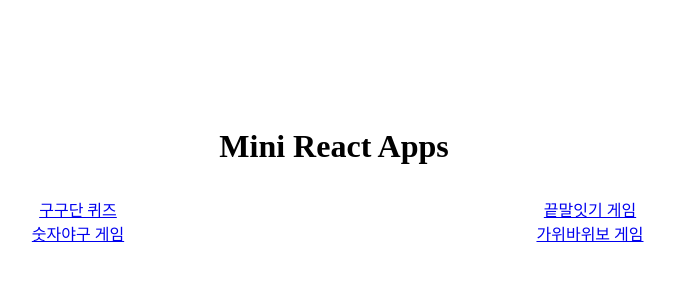
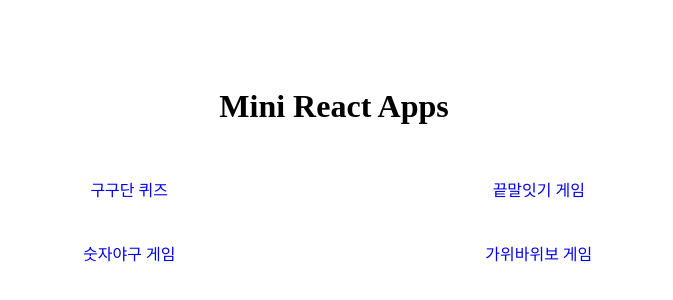
Before and after one commit to jjanmo/react-games, a React (Create React App) app: page / in a window 1280 px wide. Shown: the part 94-394 px from the top of the page, without its empty margins (306-979 px from the left). Built offline with nearby package versions, Linux system fonts and the light colour scheme; the HTML template or start-up script is replaced by a standard one.

Commit message:
Update home style

```diff
--- a/src/routes/Home.js
+++ b/src/routes/Home.js
@@ -7,7 +7,6 @@
         return (
             <div className={styles.container}>
                 <h1 className={styles.title}>Mini React Apps</h1>
-                {/* <div> */}
                 <ul className={styles.listContainer}>
                     <li>
                         <Link to="/gugudan">구구단 퀴즈</Link>
@@ -22,7 +21,6 @@
                         <Link to="/scissor-rock-paper">가위바위보 게임</Link>
                     </li>
                 </ul>
-                {/* </div> */}
             </div>
         );
     }
--- a/src/styles/Home.module.css
+++ b/src/styles/Home.module.css
@@ -1,6 +1,9 @@
 * {
     padding: 0;
     margin: 0;
+}
+a {
+    text-decoration: none;
 }
 
 .container {
@@ -13,13 +16,13 @@
 }
 
 .title {
-    width: 100%;
+    width: 80%;
     text-align: center;
     margin-bottom: 2rem;
 }
 
 .listContainer {
-    width: 100%;
+    width: 80%;
     display: grid;
     grid-template-columns: repeat(2, 50%);
 }
@@ -27,4 +30,10 @@
 .listContainer > li {
     list-style: none;
     text-align: center;
+    width: 70%;
+    height: 4rem;
+    display: flex;
+    justify-content: center;
+    align-items: center;
+    margin: auto;
 }
```
